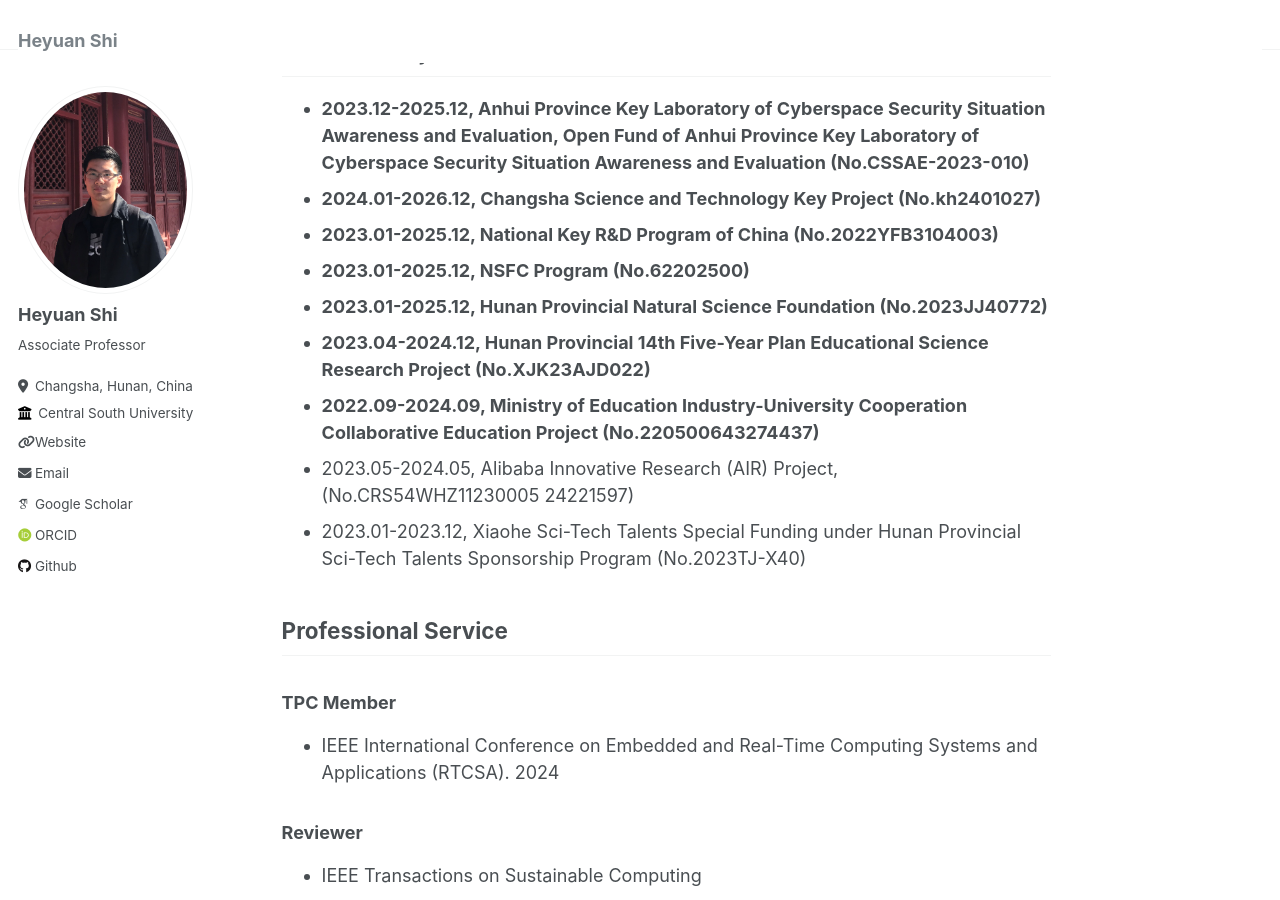
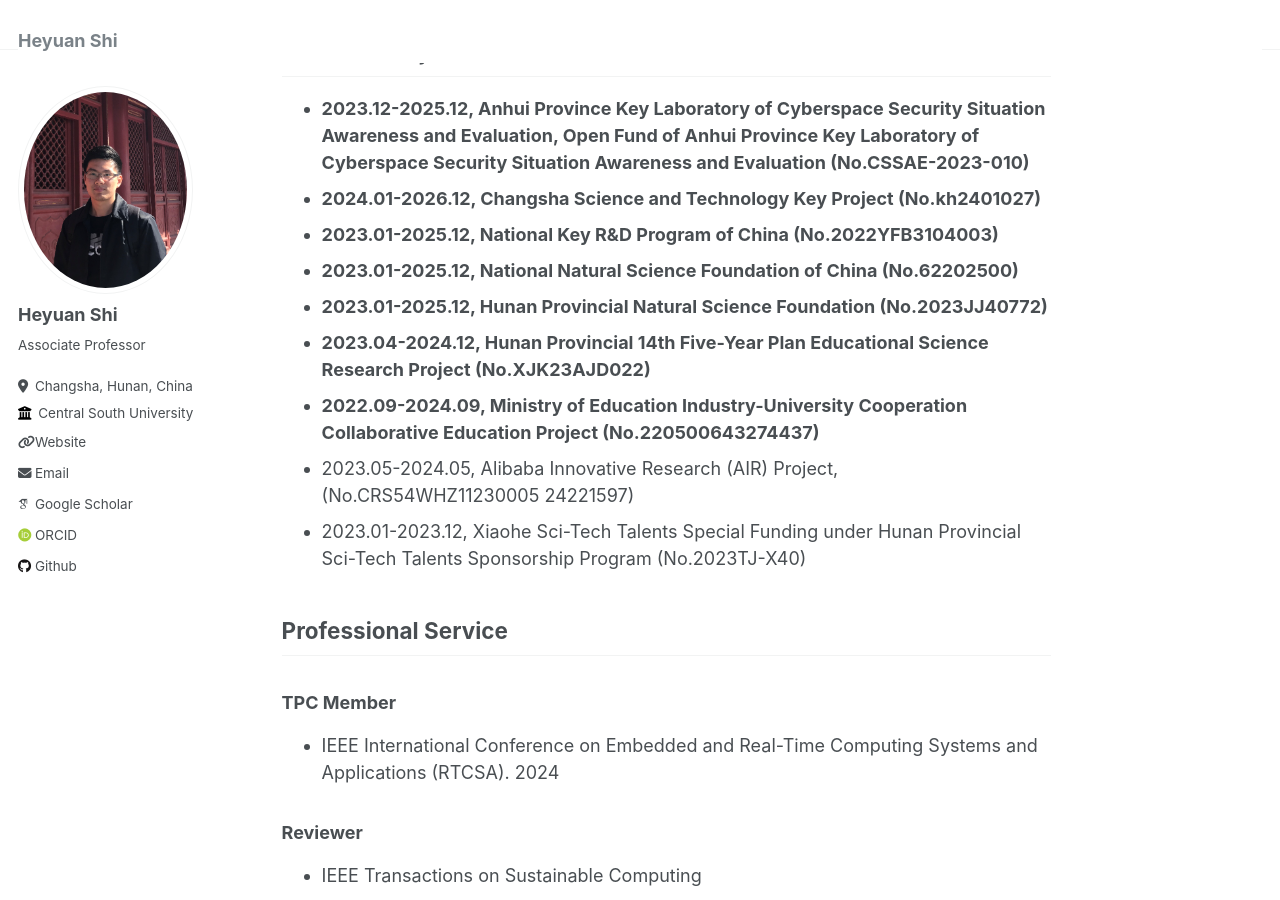
Before and after one commit to shiheyuan/shiheyuan.github.io, a Jekyll site: the page built from _pages/about.md, in a window 1280 px wide and 900 px high, scrolled down 2377 px. Built offline with Jekyll 4.4.1, drawn with Linux system fonts in a browser that asks for light colours; some web fonts are replaced.

Commit message:
Update about.md

```diff
--- a/_pages/about.md
+++ b/_pages/about.md
@@ -43,7 +43,7 @@ Heyuan Shi received the B.S. degree in School of Information Science and Enginee
 - **2023.12-2025.12, Anhui Province Key Laboratory of Cyberspace Security Situation Awareness and Evaluation, Open Fund of Anhui Province Key Laboratory of Cyberspace Security Situation Awareness and Evaluation (No.CSSAE-2023-010)**
 - **2024.01-2026.12, Changsha Science and Technology Key Project (No.kh2401027)**
 - **2023.01-2025.12, National Key R&D Program of China (No.2022YFB3104003)**
-- **2023.01-2025.12, NSFC Program (No.62202500)**
+- **2023.01-2025.12, National Natural Science Foundation of China (No.62202500)**
 - **2023.01-2025.12, Hunan Provincial Natural Science Foundation (No.2023JJ40772)**
 - **2023.04-2024.12, Hunan Provincial 14th Five-Year Plan Educational Science Research Project (No.XJK23AJD022)**
 - **2022.09-2024.09, Ministry of Education Industry-University Cooperation Collaborative Education Project (No.220500643274437)**
```
